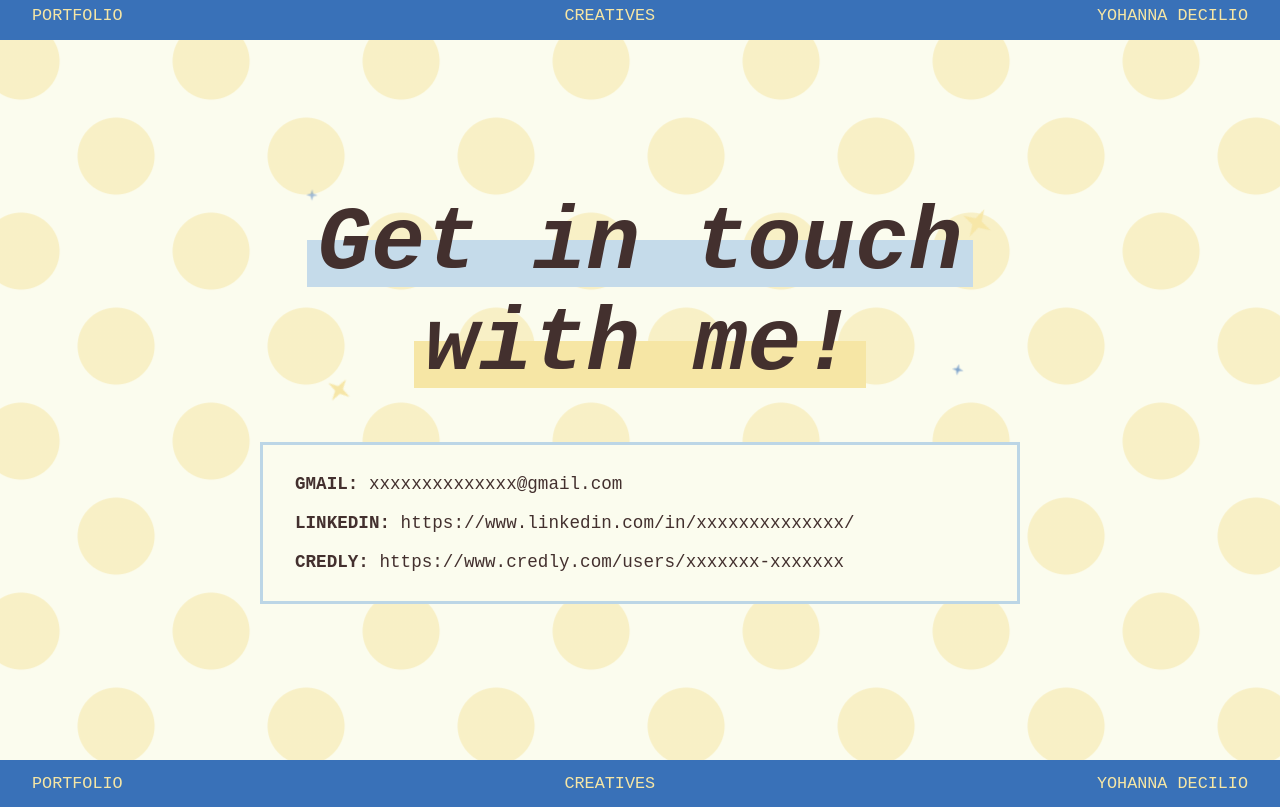
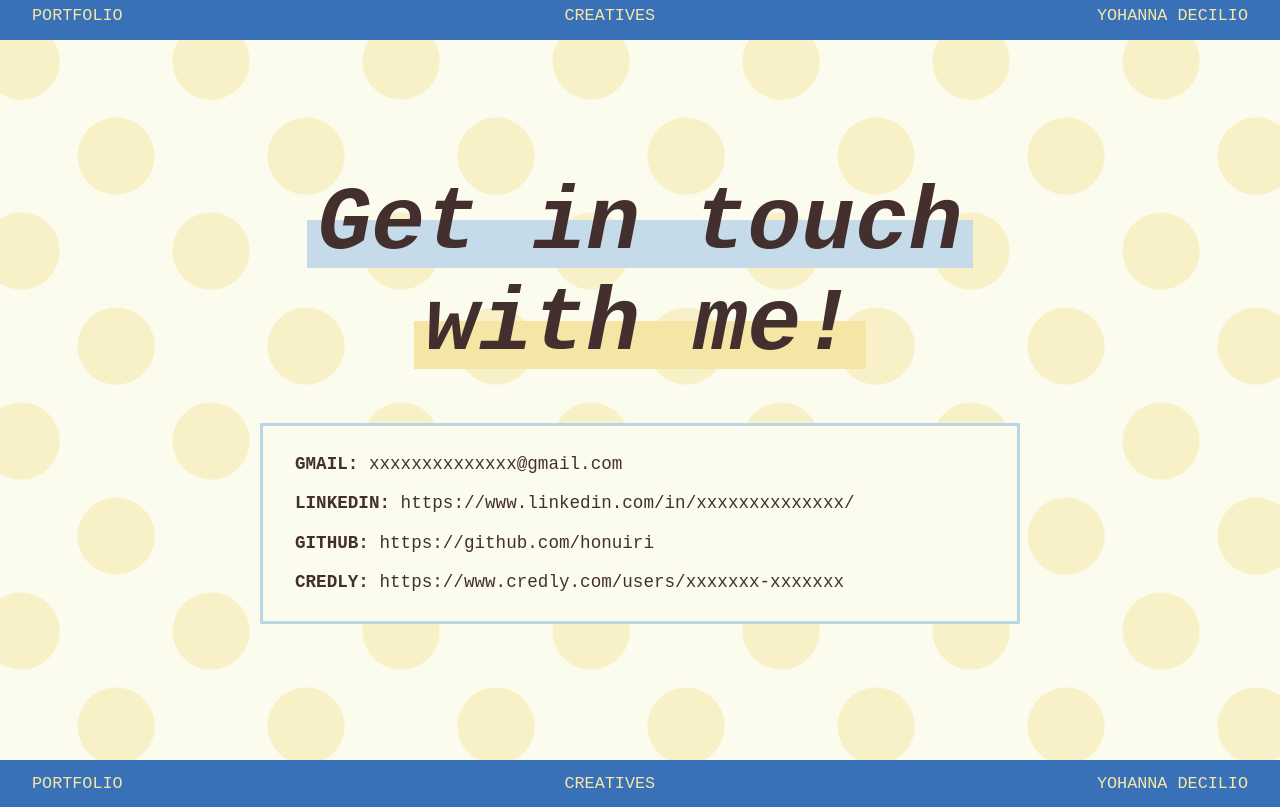
Before and after one commit to honuiri/honuiri.github.io, a plain HTML site: page index.html in a window 1280 px wide. Shown: the part 855-1662 px from the top of the page. Drawn offline with Linux system fonts and the light colour scheme; a web font is replaced by a local one.

Commit message:
fixed design

```diff
--- a/index.html
+++ b/index.html
@@ -130,16 +130,13 @@
     <section id="contact" class="contact">
       <div class="contact-inner">
         <h2 class="get-in-touch">
-          <span class="spark s1" aria-hidden="true"></span>
-          <span class="spark s2" aria-hidden="true"></span>
-          <span class="spark s3" aria-hidden="true"></span>
-          <span class="spark s4" aria-hidden="true"></span>
           <span class="line line-blue">Get in touch</span>
           <span class="line line-yellow">with me!</span>
         </h2>
         <div class="socials">
           <p><strong>GMAIL:</strong> <a href="mailto:youremail@gmail.com">xxxxxxxxxxxxxx@gmail.com</a></p>
           <p><strong>LINKEDIN:</strong> <a href="https://www.linkedin.com/in/your-profile/" target="_blank" rel="noopener">https://www.linkedin.com/in/xxxxxxxxxxxxxx/</a></p>
+          <p><strong>GITHUB:</strong> <a href="https://github.com/honuiri" target="_blank" rel="noopener">https://github.com/honuiri</a></p>
           <p><strong>CREDLY:</strong> <a href="https://www.credly.com/users/your-profile" target="_blank" rel="noopener">https://www.credly.com/users/xxxxxxx-xxxxxxx</a></p>
         </div>
       </div>
--- a/projects.css
+++ b/projects.css
@@ -50,7 +50,7 @@
   padding: 0 0.05em;
   background: none;
   color: #c5dbea;
-  -webkit-text-stroke: 2px var(--blue);
+  -webkit-text-stroke: 3px #3c3c3c;
   paint-order: stroke fill;
   font-size: clamp(2.8rem, 6vw, 5.4rem);
   font-weight: 700;
@@ -362,7 +362,7 @@
   .hero::before { right: 0; }
   .hero-grid { grid-template-columns: 1fr; gap: 2rem; }
   .page-title { margin-left: 0; }
-  .page-title .tag { -webkit-text-stroke-width: 1.5px; }
+  .page-title .tag { -webkit-text-stroke-width: 2px; }
   .hero-text { padding: 0; font-size: 0.95rem; line-height: 1.65; }
 
   .pills { justify-content: flex-start; gap: 0.4rem; overflow-x: auto; scrollbar-width: none; margin-bottom: 1.5rem; padding: 0 0 0.25rem; }
--- a/style.css
+++ b/style.css
@@ -362,19 +362,6 @@ section { scroll-margin-top: 7rem; }
 }
 .get-in-touch.reveal:not(.in) .line { background-size: 0 100%; }
 
-/* twinkling sparkles around the heading */
-.spark {
-  position: absolute;
-  width: 1.5rem; height: 1.5rem;
-  background: var(--blue);
-  clip-path: polygon(50% 0, 61% 39%, 100% 50%, 61% 61%, 50% 100%, 39% 61%, 0 50%, 39% 39%);
-  animation: twinkle 2.6s ease-in-out infinite;
-  pointer-events: none;
-}
-.spark.s1 { top: -6%;  left: -1%;  animation-delay: 0s; }
-.spark.s2 { top: 6%;   right: -3%; background: var(--yellow); width: 2rem; height: 2rem; animation-delay: 0.7s; }
-.spark.s3 { bottom: -4%; left: 3%; background: var(--yellow); animation-delay: 1.3s; }
-.spark.s4 { bottom: 8%; right: 1%; width: 1.1rem; height: 1.1rem; animation-delay: 1.9s; }
 
 .socials {
   width: 100%;
@@ -474,8 +461,6 @@ section { scroll-margin-top: 7rem; }
   .contact { --dot: 20px; padding: 4rem 6vw; min-height: 75vh; }
   .contact-inner { gap: 2.25rem; }
   .get-in-touch { font-size: clamp(2.4rem, 11.5vw, 3.6rem); }
-  .spark { width: 1.1rem; height: 1.1rem; }
-  .spark.s2 { width: 1.4rem; height: 1.4rem; right: -1%; }
   .socials { padding: 1.1rem 1.1rem; gap: 0.6rem; }
   .socials p { font-size: 0.9rem; line-height: 1.5; word-break: normal; overflow-wrap: anywhere; }
 }
@@ -502,10 +487,6 @@ section { scroll-margin-top: 7rem; }
   to { background-position: calc(var(--dot) * 5) calc(var(--dot) * 5), calc(var(--dot) * 7.5) calc(var(--dot) * 7.5); }
 }
 @keyframes float { 50% { transform: translateY(-9px) rotate(0.8deg); } }
-@keyframes twinkle {
-  0%, 100% { transform: scale(0.45) rotate(0deg); opacity: 0.45; }
-  50% { transform: scale(1.1) rotate(35deg); opacity: 1; }
-}
 @keyframes pop-in {
   0%   { opacity: 0; transform: translateY(22px) scale(0.92); }
   70%  { opacity: 1; transform: translateY(-4px) scale(1.02); }
@@ -528,7 +509,7 @@ section { scroll-margin-top: 7rem; }
 }
 .tag.sweep.in { background-size: 100% 100%; }
 
-/* Home: floating photo frame, jiggly icons, sparkly CV link */
+/* Home: floating photo frame, jiggly icons, CV link with a spinning star */
 .frame { animation: float 6s ease-in-out infinite; }
 .interests li { cursor: default; }
 .interests li:hover svg { animation: jiggle 0.55s ease-in-out; }
```
